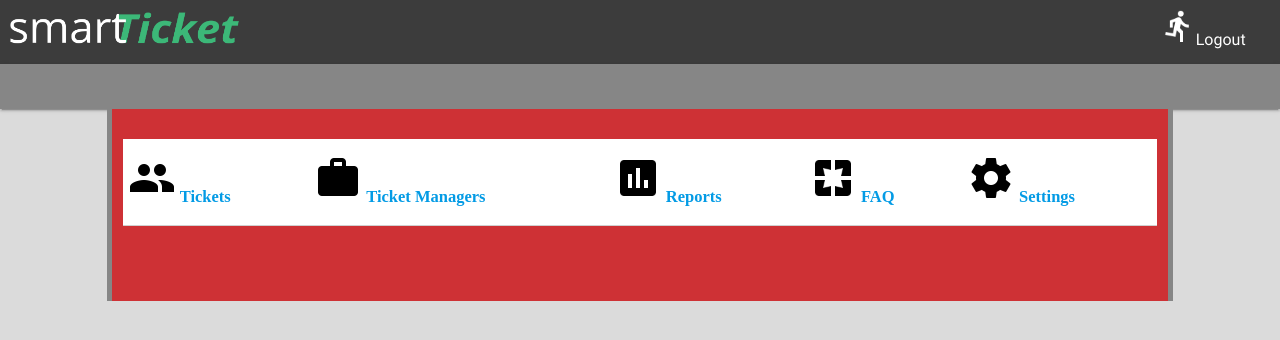
After one commit to criggs626/smartTicket, a PHP site: page /userManagment.html in a window 1280 px wide. The commit adds this page. Shown: the top 340 px of the page. Run offline with PHP 8.4, Linux system fonts and the light colour scheme; lists and menus that the app fills with data are empty; some web fonts are replaced.

Commit message:
Added user managment page /manageuser it will currently display information but functionality needs to be added

```diff
--- a/frontEnd/colors.css
+++ b/frontEnd/colors.css
@@ -1,5 +1,5 @@
 :root {
-  --main-color: #3cb878;
+  --main-color: #ce3135;
   --second-color:#3c3c3c;
   --third-color:#ffffff;
 }
--- /dev/null
+++ b/frontEnd/userManagment.html
@@ -0,0 +1,97 @@
+<!DOCTYPE html>
+<html lang=en>
+    <head>
+        <meta charset=utf-8>
+        <title>SmartTicket - Home</title>
+
+        <link rel=stylesheet href=css/materialize.min.css>
+        <link rel=stylesheet href=colors.css>
+        <link rel=stylesheet href=css/custom.css>
+
+        <script src=js/jquery.min.js></script>
+        <script src=js/materialize.min.js></script>
+
+    </head>
+
+    <body>
+        <nav>
+           <img src="	img/logo.png" height="35px">
+	   <a class = "logout" href="/logout"><img src="img/ic_directions_run_white_48dp_2x.png" height="35px">Logout</a>
+        </nav>
+        <nav class="links">
+          <h5 id="current"></h5>
+        </nav>
+
+        <main>
+            <div class="row">
+                <div class="col s10 offset-s1 main">
+                    <section id=ticketsTable>
+                        <table class="striped highlight">
+                            <thead>
+                                <tr>
+                                    <th>
+                                        <a href= "/manager"
+                                           target=_self>
+                                           <img src="	img/ic_group_black_48dp.png">
+                                            Tickets
+                                        </a>
+                                    </th>
+                                    <th>
+                                        <a href= "/managers"
+                                           target=_self>
+                                           <img src="	img/ic_work_black_48dp_2x.png" width= "48px" height= "48px">
+                                            Ticket&nbsp;Managers
+                                        </a>
+                                    </th>
+                                    <th>
+                                        <a href= ""
+                                           target=_self>
+                                           <img src="	img/ic_poll_black_48dp.png" width= "48px" height= "48px">
+                                            Reports
+                                        </a>
+                                    </th>
+                                    <th>
+                                        <a href= ""
+                                           target=_self>
+                                           <img src="	img/ic_pages_black_48dp.png" width= "48px" height= "48px">
+                                            FAQ
+                                        </a>
+                                    </th>
+                                    <th>
+                                        <a href= "/settings"
+                                           target=_self>
+                                           <img src="	img/ic_settings_black_48dp_2x.png" width= "48px" height= "48px">
+                                            Settings
+                                        </a>
+                                    </th>
+                                </tr>
+                            </thead>
+                        </table>
+                        <div id="content">
+                          <table id = "managerTable" style="display:none;">
+                              <tr>
+                                  <th>Ticket Managers</th><th>Edit</th>
+                              </tr>
+                          </table>
+                          <div id="individual" style="display:none;">
+                          <form>
+                            <input type="text" class="form-control" placeholder="First Name" id="Fname"></input>
+                            <input type="text" class="form-control" placeholder="Last Name" id="Lname"></input>
+                            <input type="text" class="form-control" placeholder="Work Email" id="Wemail"></input>
+                            <input type="text" class="form-control" placeholder="Personal Email" id="Pemail"></input>
+                            <input type="text" class="form-control" placeholder="Phone" id="Phone"></input>
+                            <input type="date" class="form-control" id="Bday"></input>
+                            <input type="submit" class="form-control btn" value="update"></input>
+                          </form>
+                        </div>
+                        </div>
+
+                    </section>
+
+                </div>
+            </div>
+        </main>
+    </body>
+    <script src="js/userManagment.js"></script>
+
+</html>
```
Also changed, not shown: frontEnd/js/userManagment.js (added, +40 -0 lines), server/routes.js (+56 -0 lines), 1 other file.
